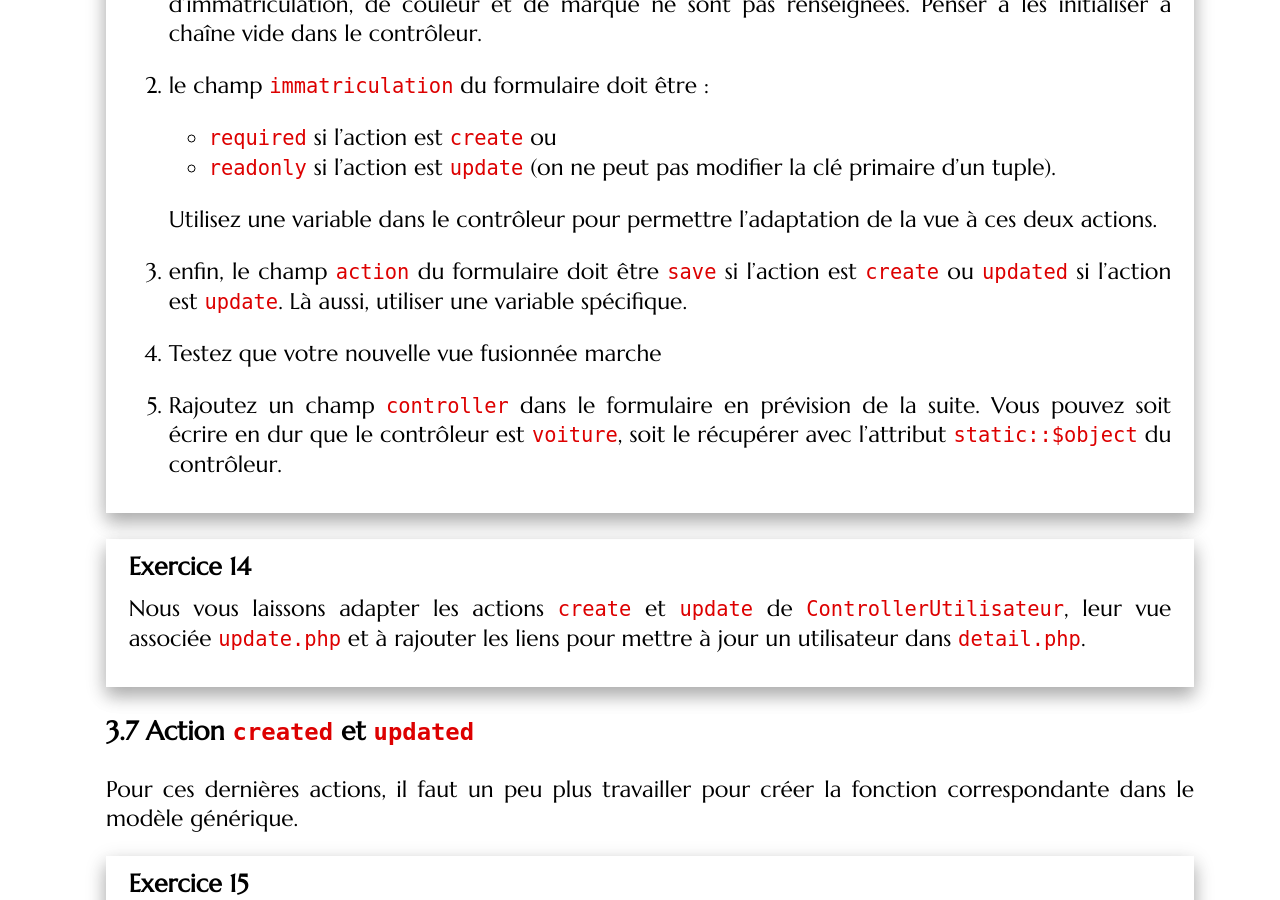
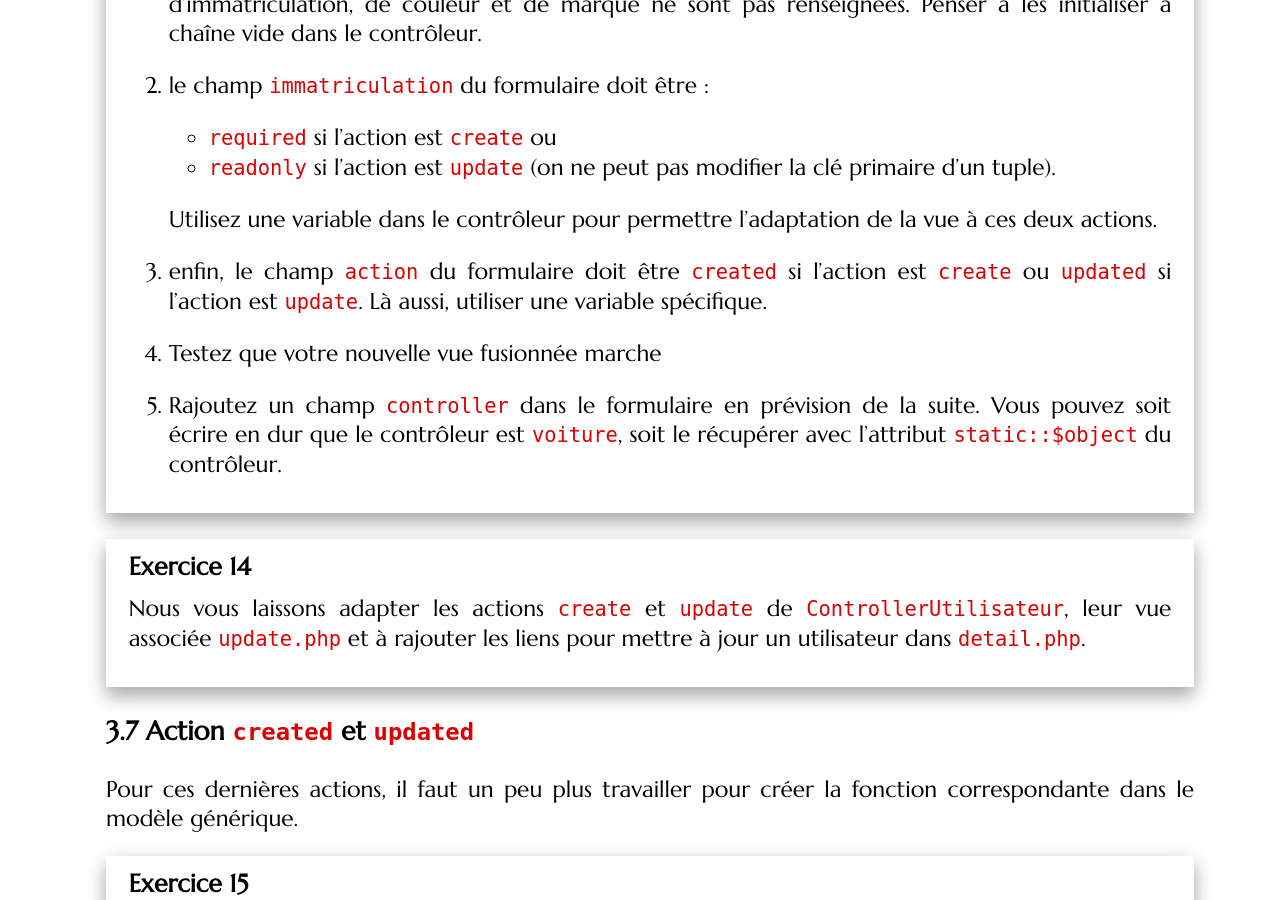
Before and after one commit to romainlebreton/R3.01-DeveloppementWeb, a Jekyll site: the page built from tutorials/tutorial6.md, in a window 1280 px wide and 900 px high, scrolled down 10594 px. Built offline with Jekyll 4.4.1, drawn with Linux system fonts in a browser that asks for light colours; some web fonts are replaced.

Commit message:
typo created

```diff
--- a/tutorials/tutorial6.md
+++ b/tutorials/tutorial6.md
@@ -481,7 +481,7 @@ fusionner `create.php` et `update.php` en une unique page.
    Utilisez une variable dans le contrôleur pour permettre l'adaptation de la
    vue à ces deux actions.
 
-1. enfin, le champ `action` du formulaire doit être `save` si l'action est
+1. enfin, le champ `action` du formulaire doit être `created` si l'action est
    `create` ou `updated` si l'action est `update`.  Là aussi, utiliser une
    variable spécifique.
 
```
